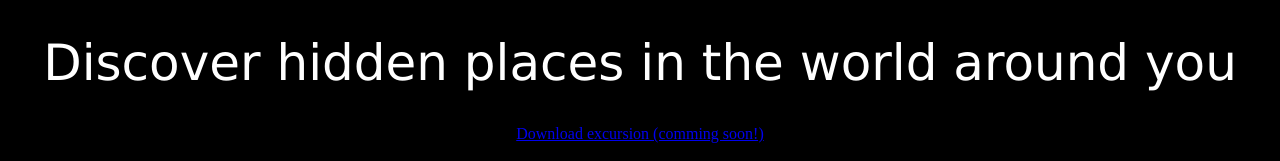
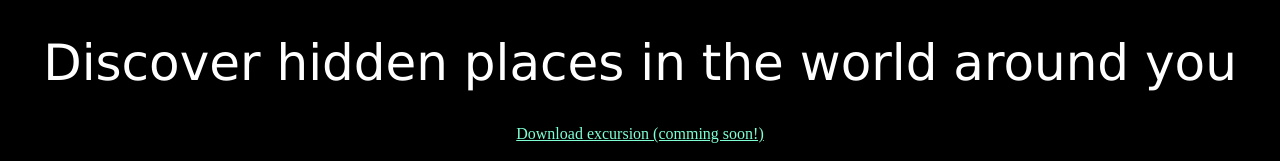
Before and after one commit to dcc80/excursion, a plain HTML site: page index.html in a window 1280 px wide. Shown: the top 161 px of the page. Drawn offline with Linux system fonts and the light colour scheme; grey boxes are pictures that could not be loaded.

Commit message:
latest changes style Aquamarine color

```diff
--- a/resources/css/style.css
+++ b/resources/css/style.css
@@ -18,8 +18,8 @@ h2 {
   font-size: 42px;
 }
 
-h3 {
-  color: Aquamarine;
+a {
+  color: #7FFFD4;
   font-size: 16px;
 }
 
```
